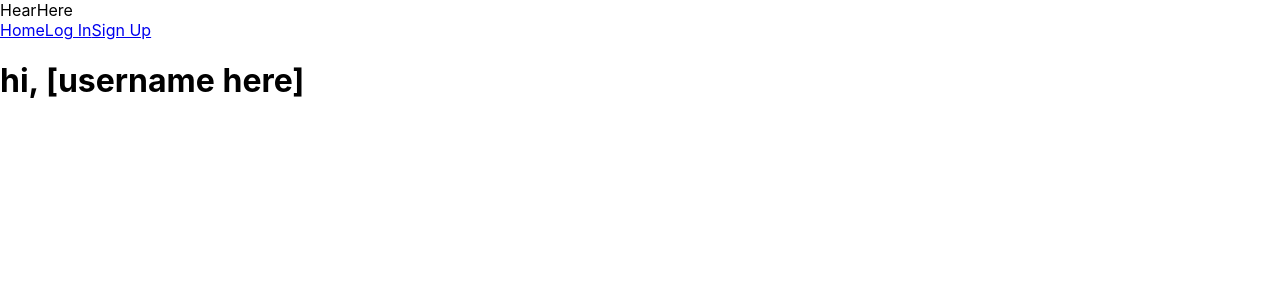
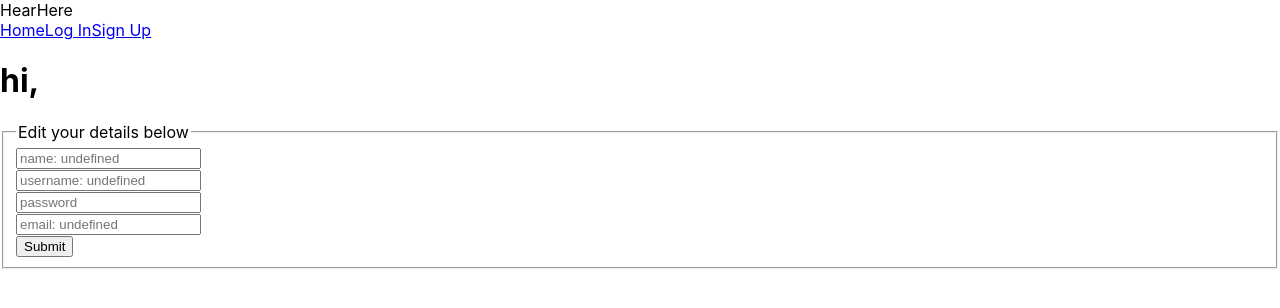
Before and after one commit to sgaggen/soham-gaggenapally-capstone, a React (Create React App) app in the folder client/: page /account in a window 1280 px wide. Shown: the top 308 px of the page. Built offline with nearby package versions, Linux system fonts and the light colour scheme; no server answers.

Commit message:
Add account page and account edit functionality

```diff
--- a/client/src/pages/AccountPage/AccountPage.js
+++ b/client/src/pages/AccountPage/AccountPage.js
@@ -1,57 +1,79 @@
 import axios from 'axios';
-import { useEffect } from 'react';
+import { useEffect, useState } from 'react';
 import { useNavigate } from 'react-router-dom';
 // import { useEffect, useState } from "react";
 
 function AccountPage() {
     const navigate = useNavigate();
+    const [user, setUser] = useState([])
+
+    async function getUser() {
+        console.log("in getuser")
+        try {
+            const response = await axios.get(`${process.env.REACT_APP_API_URL}/user/${window.sessionStorage.getItem("userId")}`);
+            // console.log(response.data)
+            // response.data.name = response.data.name == "BLANK" ? "there" : response.data.name;
+            setUser(response.data);
+        } catch (error) {
+            console.log("something wrong client getting user info:", error)
+        }
+    }
 
     useEffect(() => {
         //need to use this to fetch the account details to either display or further update/modify
-
+        getUser();
     }, [])
     // const [update, setUpdate] = useState('');
 
     // useEffect (() => setUpdate('nothing'), [update]);
 
-    async function handleLogin (event) {
+    async function handleUpdateAccount(event) {
         event.preventDefault();
 
         try {
-            // const response = await axios.post(loginUrl, {
-            //     username: e.target.username.value,
-            //     password: e.target.password.value,
-            // });
-            // sessionStorage.setItem("JWTtoken", response.data.token);
+            console.log(event.target);
 
-            // setIsLoggedIn(true);
-            // setIsLoginError(false);
-            // setErrorMessage("");
-            const response = await axios.post(`${process.env.REACT_APP_API_URL}/login`, {
-                username: event.target.username.value,
-                password: event.target.password.value
+            const response = await axios.put(`${process.env.REACT_APP_API_URL}/user/${window.sessionStorage.getItem("userId")}`, {
+                name: event.target.name.value || user.name,
+                username: event.target.username.value || user.username,
+                password: event.target.password.value || user.password,
+                email: event.target.email.value || user.email
             });
             console.log(response.data)
 
-            if (response.data.id) {
-                window.sessionStorage.setItem("userId", response.data.id);
-                navigate('/home');
-            }
 
-            navigate(0)
-            // window.sessionStorage.getItem("key");
+
+            getUser();
+            event.target.reset();
 
         } catch (error) {
             // setIsLoginError(true);
             // setErrorMessage(error.response.data.error.message);
-            console.log("error logging in somehow:", error);
+            console.log("error client updating account:", error);
         }
     };
 
     return (
         <main>
-            <h1>hi, [username here]</h1>
-
+            <h1>hi, {user.name}</h1>
+            <form onSubmit={handleUpdateAccount}>
+                <fieldset>
+                    <legend>Edit your details below</legend>
+                    <div>
+                        <input type="text" name="name" placeholder={`name: ${user.name}`} />
+                    </div>
+                    <div>
+                        <input type="text" name="username" placeholder={`username: ${user.username}`} />
+                    </div>
+                    <div>
+                        <input type="password" name="password" placeholder={`password`} />
+                    </div>
+                    <div>
+                        <input type="text" name="email" placeholder={`email: ${user.email}`} />
+                    </div>
+                    <input type="submit" /> {/* this needs to be changed to display none */}
+                </fieldset>
+            </form>
         </main>
     )
 }
--- a/client/src/pages/SignUpPage/SignUpPage.js
+++ b/client/src/pages/SignUpPage/SignUpPage.js
@@ -22,10 +22,10 @@ function SignUpPage() {
             // setIsLoginError(false);
             // setErrorMessage("");
             const response = await axios.post(`${process.env.REACT_APP_API_URL}/signup`, {
+                name: event.target.name.value,
                 username: event.target.username.value,
                 password: event.target.password.value,
                 email: event.target.email.value,
-                name: "BLANK"
             });
             console.log("signuppage end of try:", response.data)
 
@@ -49,6 +49,9 @@ function SignUpPage() {
             <h1>SIGN UP</h1>
             <form onSubmit={handleSignup}>
                 <div>
+                    <input type="text" name="name" placeholder="name" />
+                </div>
+                <div>
                     <input type="text" name="username" placeholder="username" />
                 </div>
                 <div>
```
Also changed, not shown: 1 other file (tests, documents, lock files or other folders).
